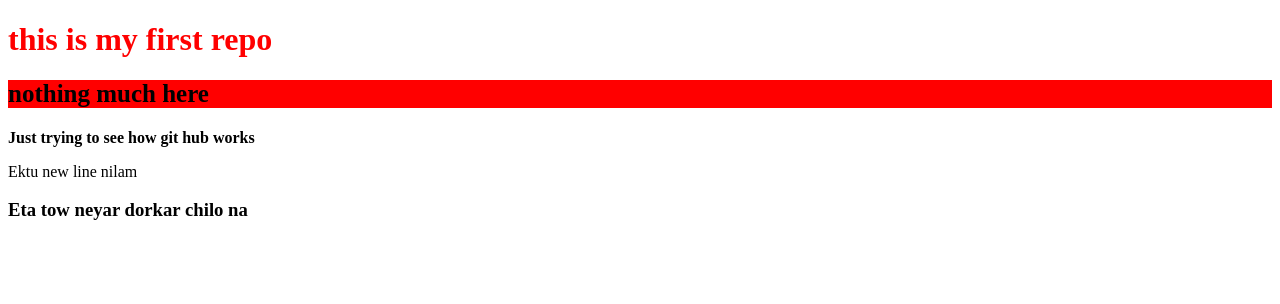
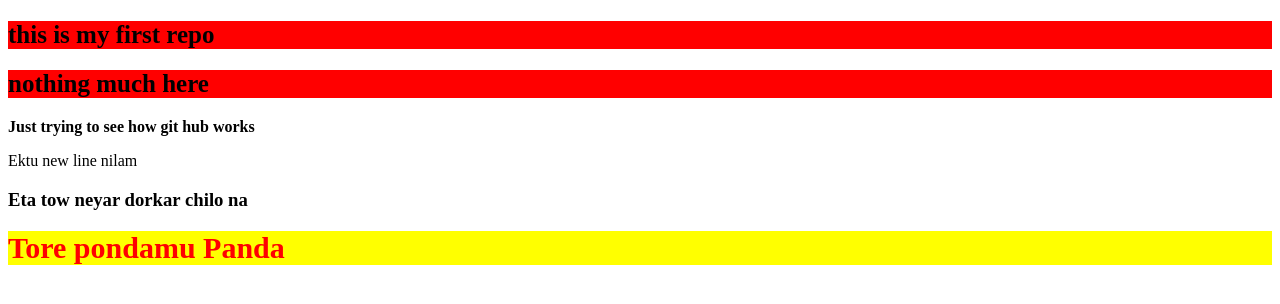
Before and after one commit to AbuKausar007/my_first_repo, a plain HTML site: page index.html in a window 1280 px wide. Drawn offline with Linux system fonts and the light colour scheme.

Commit message:
New panda line add

```diff
--- a/index.html
+++ b/index.html
@@ -8,10 +8,11 @@
     <link rel="stylesheet" href="style.css">
 </head>
 <body>
-    <h1>this is my first repo</h1>
+    <h2>this is my first repo</h2>
     <h2>nothing much here</h2>
     <p>Just trying to see how git hub works</p>
     <span>Ektu new line nilam</span>
     <h3>Eta tow neyar dorkar chilo na</h3>
+    <h1>Tore pondamu Panda </h1>
 </body>
 </html>
--- a/style.css
+++ b/style.css
@@ -1,5 +1,8 @@
 h1{
     color:red;
+    background-color: yellow;
+    font-size: 30px;
+
 }
 h2{
     font-size: 25px;
```
